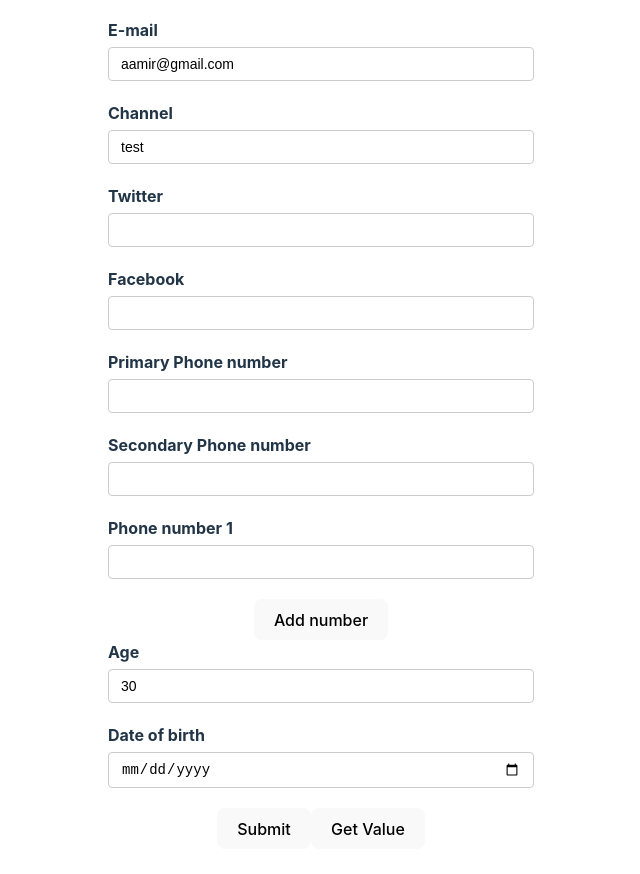
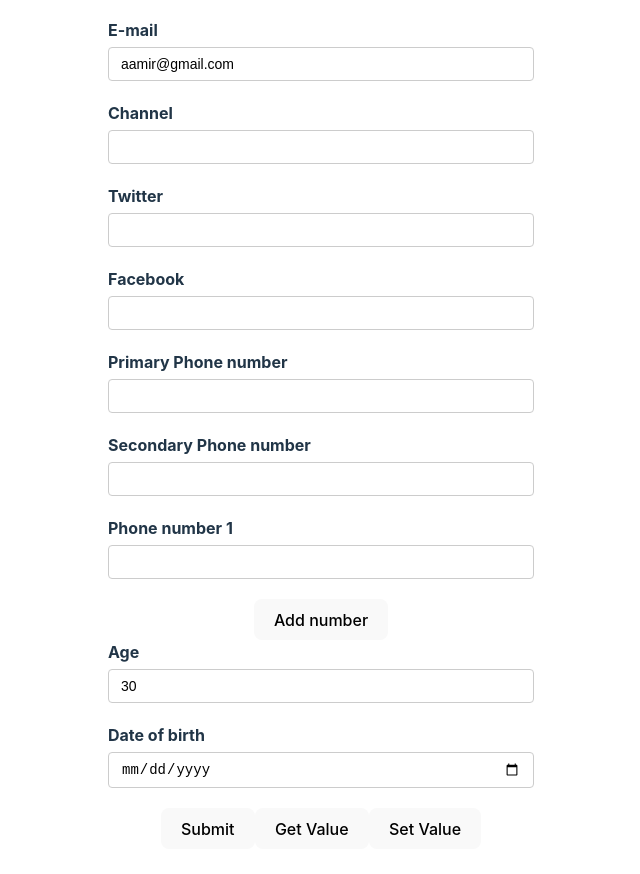
Before and after one commit to aamir12/react-form-hook, a React (Vite) app: page / in a window 1280 px wide. Shown: the part 222-1096 px from the top of the page, without its empty margins (319-959 px from the left). Built offline with nearby package versions, Linux system fonts and the light colour scheme.

Commit message:
add setvalue

```diff
--- a/src/Components/YoutubeForm.tsx
+++ b/src/Components/YoutubeForm.tsx
@@ -23,7 +23,7 @@
     defaultValues: {
       username: "aamir",
       email: "aamir@gmail.com",
-      channel: "test",
+      channel: "",
       social: {
         twitter: "",
         facebook: "",
@@ -35,7 +35,15 @@
     },
   });
 
-  const { register, control, handleSubmit, formState, watch, getValues } = form;
+  const {
+    register,
+    control,
+    handleSubmit,
+    formState,
+    watch,
+    getValues,
+    setValue,
+  } = form;
   const { fields, append, remove } = useFieldArray({
     name: "phNumbers",
     control,
@@ -54,6 +62,18 @@
     console.log(getValues("social.facebook"));
     console.log(getValues("phNumbers.0"));
     console.log(getValues(["username", "email"]));
+  };
+
+  const handleSetValue = () => {
+    //set value of field, it does not cause to make field dirty,touched and validated
+    //setValue("channel", "CodexKing");
+
+    //update state
+    setValue("channel", "CodexKing", {
+      shouldDirty: true,
+      shouldTouch: true,
+      shouldValidate: true,
+    });
   };
 
   //watch is used to mointer changes of field;
@@ -262,6 +282,9 @@
         <button type="button" onClick={handleGetValue}>
           Get Value
         </button>
+        <button type="button" onClick={handleSetValue}>
+          Set Value
+        </button>
       </form>
 
       <DevTool control={control} />
```
